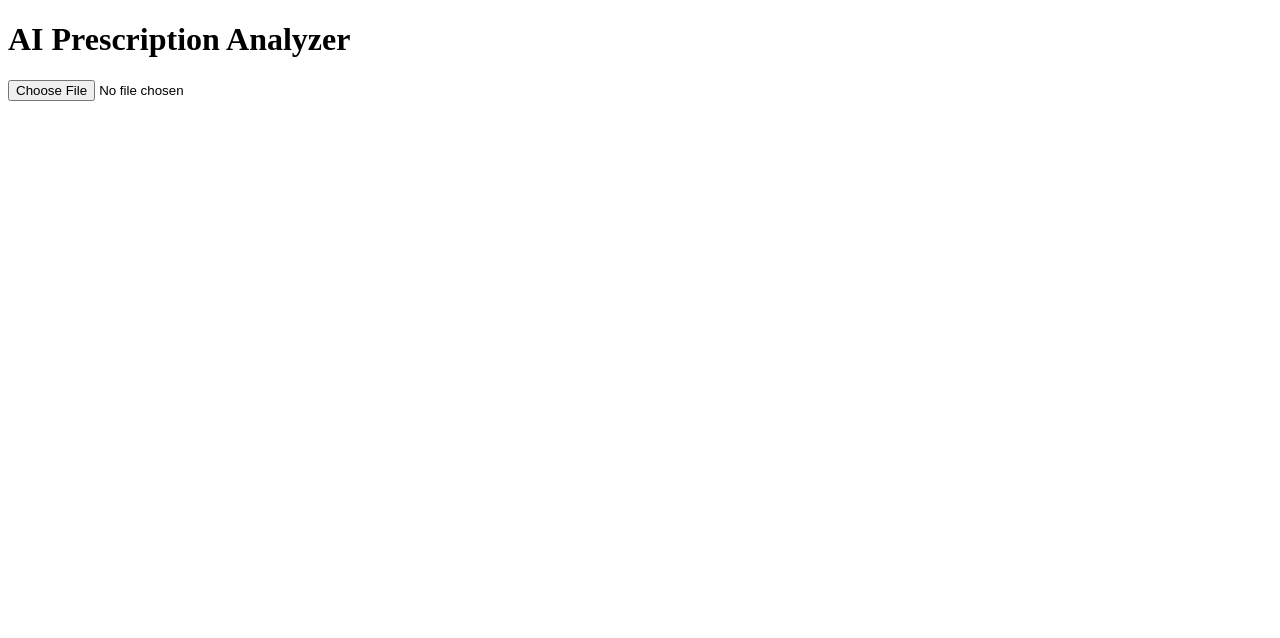
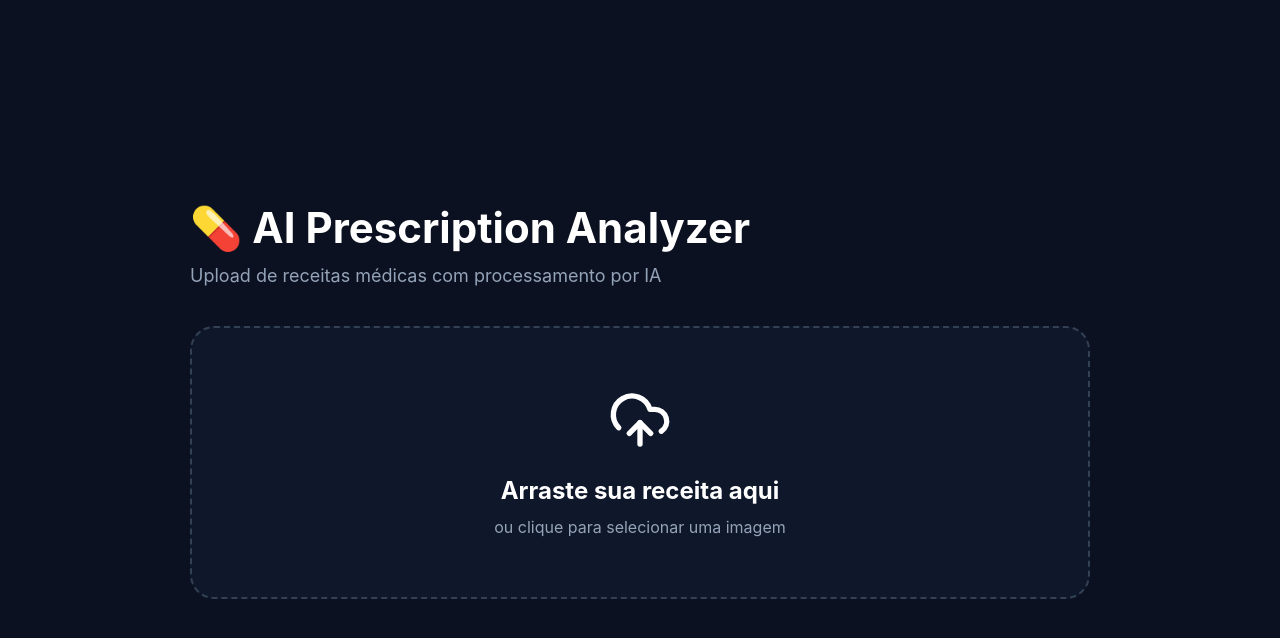
Before and after one commit to lu78abranches/api-orcamento-manipulado, a React app in the folder frontend/: page / in a window 1280 px wide. Shown: the top 638 px of the page. Built offline with nearby package versions, Linux system fonts and the light colour scheme; no server answers; the HTML template or start-up script is replaced by a standard one.

Commit message:
feat(frontend): implement modern SaaS dashboard UI

```diff
--- a/frontend/src/App.jsx
+++ b/frontend/src/App.jsx
@@ -1,17 +1,55 @@
-import UploadCard from "./components/UploadCard";
+import UploadZone from "./components/UploadZone";
 
 export default function App() {
 
   return (
-    <div>
+    <div
+      style={{
+        minHeight: "100vh",
+        display: "flex",
+        justifyContent: "center",
+        alignItems: "center",
+        padding: 24
+      }}
+    >
 
-      <h1>
-        AI Prescription Analyzer
-      </h1>
+      <div
+        style={{
+          width: "100%",
+          maxWidth: 900
+        }}
+      >
 
-      <UploadCard />
+        <div
+          style={{
+            marginBottom: 40
+          }}
+        >
+
+          <h1
+            style={{
+              fontSize: 42,
+              marginBottom: 12
+            }}
+          >
+            💊 AI Prescription Analyzer
+          </h1>
+
+          <p
+            style={{
+              color: "#94a3b8",
+              fontSize: 18
+            }}
+          >
+            Upload de receitas médicas com processamento por IA
+          </p>
+
+        </div>
+
+        <UploadZone />
+
+      </div>
 
     </div>
   );
-
 }
--- a/frontend/src/components/UploadZone.jsx
+++ b/frontend/src/components/UploadZone.jsx
@@ -1,64 +1,155 @@
 import { useDropzone } from "react-dropzone";
+import { useState } from "react";
 import { UploadCloud } from "lucide-react";
 import { api } from "../services/api";
-import { useState } from "react";
 
-export default function UploadZone({ onResult }) {
+export default function UploadZone() {
 
     const [loading, setLoading] = useState(false);
+    const [result, setResult] = useState(null);
 
-    const onDrop = async (files) => {
-
-        const file = files[0];
+    async function uploadFile(file) {
 
         const formData = new FormData();
         formData.append("file", file);
 
         try {
+
             setLoading(true);
 
-            const res = await api.post("/prescriptions/upload", formData, {
-                headers: { "Content-Type": "multipart/form-data" }
-            });
+            const response = await api.post(
+                "/prescriptions/upload",
+                formData,
+                {
+                    headers: {
+                        "Content-Type": "multipart/form-data"
+                    }
+                }
+            );
 
-            onResult(res.data);
+            setResult(response.data);
 
-        } catch (err) {
-            alert("Erro ao processar receita");
+        } catch (error) {
+
+            console.error(error);
+
+            alert("Erro ao enviar receita");
+
         } finally {
+
             setLoading(false);
+
         }
+    }
+
+    const onDrop = (acceptedFiles) => {
+
+        const file = acceptedFiles[0];
+
+        if (!file) return;
+
+        uploadFile(file);
     };
 
-    const { getRootProps, getInputProps, isDragActive } = useDropzone({
+    const {
+        getRootProps,
+        getInputProps,
+        isDragActive
+    } = useDropzone({
         onDrop,
-        accept: { "image/*": [] }
+        accept: {
+            "image/*": []
+        }
     });
 
     return (
+        <div>
+
             <div
                 {...getRootProps()}
                 style={{
-                border: "2px dashed #374151",
-                padding: 40,
-                borderRadius: 16,
+                    border: "2px dashed #334155",
+                    borderRadius: 24,
+                    padding: 60,
                     textAlign: "center",
-                background: isDragActive ? "#111827" : "#0f172a",
-                cursor: "pointer"
+                    cursor: "pointer",
+                    background: isDragActive
+                        ? "#111827"
+                        : "#0f172a",
+                    transition: "0.2s"
                 }}
             >
 
                 <input {...getInputProps()} />
 
-            <UploadCloud size={40} />
+                <UploadCloud size={64} />
 
-            <p style={{ marginTop: 10 }}>
-                {isDragActive
-                    ? "Solte a receita aqui..."
-                    : "Arraste ou clique para enviar a receita"}
+                <h2
+                    style={{
+                        marginTop: 20,
+                        marginBottom: 12
+                    }}
+                >
+                    Arraste sua receita aqui
+                </h2>
+
+                <p
+                    style={{
+                        color: "#94a3b8"
+                    }}
+                >
+                    ou clique para selecionar uma imagem
                 </p>
 
-            {loading && <p>🧠 Processando IA...</p>}
+            </div>
+
+            {loading && (
+                <div
+                    style={{
+                        marginTop: 30,
+                        background: "#111827",
+                        padding: 24,
+                        borderRadius: 20
+                    }}
+                >
+
+                    <p style={{ marginBottom: 12 }}>
+                        🧠 IA analisando receita...
+                    </p>
+
+                    <p style={{ color: "#94a3b8" }}>
+                        Extraindo medicamentos e gerando orçamento
+                    </p>
+
+                </div>
+            )}
+
+            {result && (
+                <div
+                    style={{
+                        marginTop: 30,
+                        background: "#111827",
+                        padding: 24,
+                        borderRadius: 20
+                    }}
+                >
+
+                    <h2 style={{ marginBottom: 16 }}>
+                        ✅ Receita Processada
+                    </h2>
+
+                    <pre
+                        style={{
+                            color: "#cbd5e1",
+                            overflow: "auto"
+                        }}
+                    >
+                        {JSON.stringify(result, null, 2)}
+                    </pre>
+
+                </div>
+            )}
+
         </div>
     );
 }
--- /dev/null
+++ b/frontend/src/index.css
@@ -0,0 +1,15 @@
+* {
+    margin: 0;
+    padding: 0;
+    box-sizing: border-box;
+}
+
+body {
+    background: #0b1120;
+    color: white;
+    font-family: Inter, sans-serif;
+}
+
+#root {
+    min-height: 100vh;
+}
```
Also changed, not shown: frontend/src/main.jsx (+8 -7 lines). Lines whose indentation alone changed are shown as unchanged.
